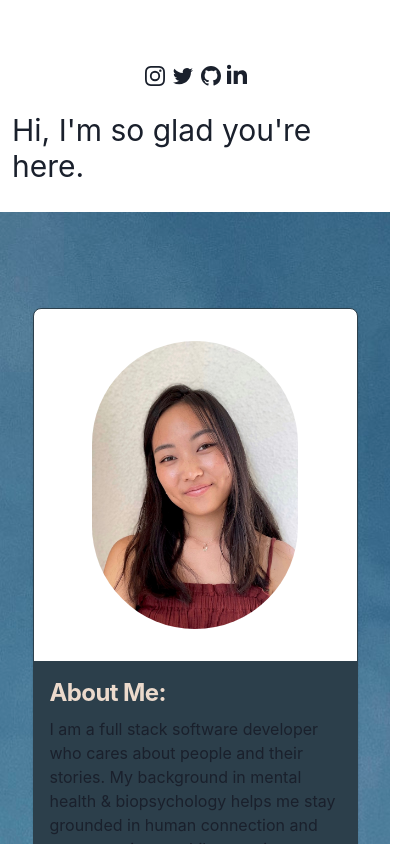
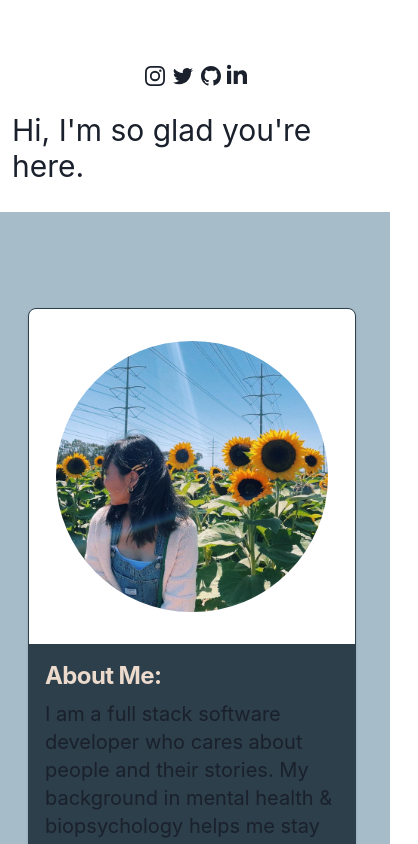
Before and after one commit to mira-kine/mira-portfolio, a React app: page / in a window 390 px wide. Shown: the top 844 px of the page, 418 px wide, since content can reach past the window. Built offline with nearby package versions, Linux system fonts and the light colour scheme; the HTML template or start-up script is replaced by a standard one.

Commit message:
continuing responsivity and content addition to about page, as well as background color. Will add glowy effects on borders

```diff
--- a/src/App.jsx
+++ b/src/App.jsx
@@ -9,7 +9,7 @@ export default function App() {
   return (
     <>
       <NavBar />
-      <div className="bg-tempsky bg-cover main-container snap-mandatory snap-y h-full w-full">
+      <div className="main-container snap-mandatory snap-y h-full w-full">
         <Landing />
         {/* add browser router and fuller about me page later */}
         <Projects />
--- a/src/components/NavBar/NavBar.jsx
+++ b/src/components/NavBar/NavBar.jsx
@@ -1,4 +1,3 @@
-import { Popover } from '@chakra-ui/react';
 import React from 'react';
 import { useScrollPosition } from '../../hooks/usePosition';
 
--- a/src/views/AboutMe/AboutMe.jsx
+++ b/src/views/AboutMe/AboutMe.jsx
@@ -4,20 +4,20 @@ export default function AboutMe() {
   return (
     <>
       <div
-        className="snap-center flex scroll-mt-0.5 h-5/6 w-screen items-center justify-center py-12 mt-12 mb-48"
+        className="snap-center flex scroll-mt-0.5 h-full w-screen ml-14 lg:ml-48 justify-center items-center align-center lg:justify-start py-12 my-12"
         name="about-me"
       >
-        <div className="flex flex-col items-center bg-white border border-charcoal w-5/6 rounded-lg shadow md:flex-row md:max-w-xl hover:bg-charcoal dark:border-charcoal dark:bg-charcoal/75 dark:text-white dark:hover:bg-charcoal">
+        <div className="flex flex-col items-center bg-white border border-charcoal w-full rounded-lg shadow md:flex-row md:max-w-2xl hover:bg-charcoal dark:border-charcoal dark:bg-charcoal/75 dark:text-white dark:hover:bg-charcoal">
           <img
-            className="object-contain w-7/8 rounded-full h-72 my-8 md:h-auto md:my-0 md:w-48 md:rounded-none md:rounded-l-lg"
-            src="/assets/headshot_mira.jpg"
+            className="object-contain w-5/6 rounded-full h-1/2 mx-8 my-8 md:h-auto md:my-0 md:w-48"
+            src="/assets/sunflower-pc.jpg"
             alt="headshot of mira"
           />
           <div className="flex flex-col justify-between p-4 leading-normal bg-charcoal md:bg-charcoal/0">
             <h5 className="mb-2 text-2xl font-bold tracking-tight text-pink dark:text-pink">
               About Me:
             </h5>
-            <p className="mb-3 font-normal text-charcoal-700 dark:text-charcoal-400">
+            <p className="mb-3 text-charcoal-700 dark:text-white text-xl lg:text-2xl">
               I am a full stack software developer who cares about people and
               their stories. My background in mental health & biopsychology
               helps me stay grounded in human connection and user experience
@@ -26,6 +26,9 @@ export default function AboutMe() {
             </p>
           </div>
         </div>
+        <div className="invisible collapse lg:visible lg:ml-32">
+          <h2>some info</h2>
+        </div>
       </div>
     </>
   );
--- a/src/views/Landing/Landing.jsx
+++ b/src/views/Landing/Landing.jsx
@@ -5,7 +5,7 @@ export default function Landing() {
   return (
     <div
       aria-label="main-container"
-      className="snap-center flex flex-col h-full w-full pb-12"
+      className="bg-powder snap-center flex flex-col h-full w-full pb-12"
       name="home"
     >
       <div
--- a/tailwind.config.js
+++ b/tailwind.config.js
@@ -9,6 +9,7 @@ module.exports = {
         goodjob: "url('/public/assets/goodjob-gif.gif')",
         grumpy: "url('/public/assets/grumpy.webp')",
         tempsky: "url('/public/assets/temp-sky.jpg')",
+        lighterretro: "url('/public/assets/lighter_retro.jpg')",
       },
     },
     colors: {
```
Also changed, not shown: public/assets/lighter_retro.jpg (added).
